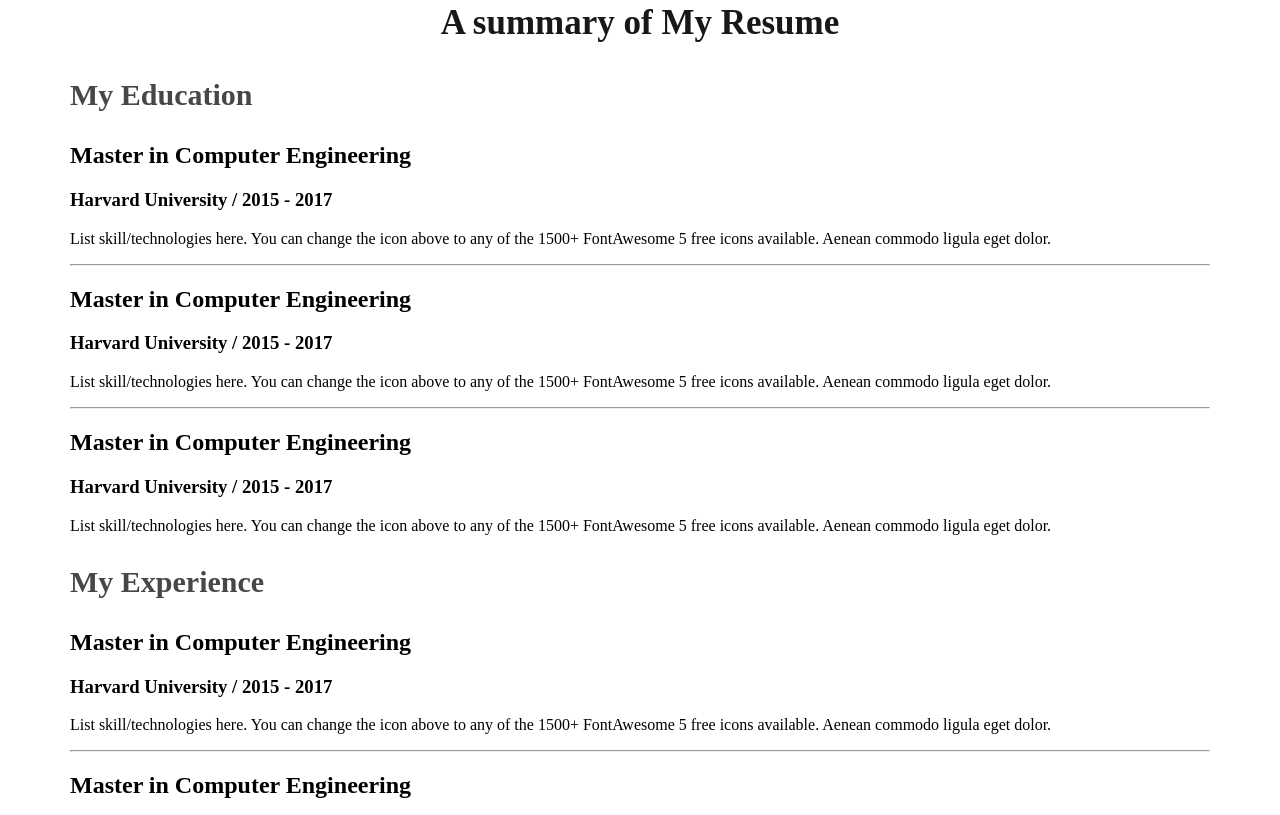
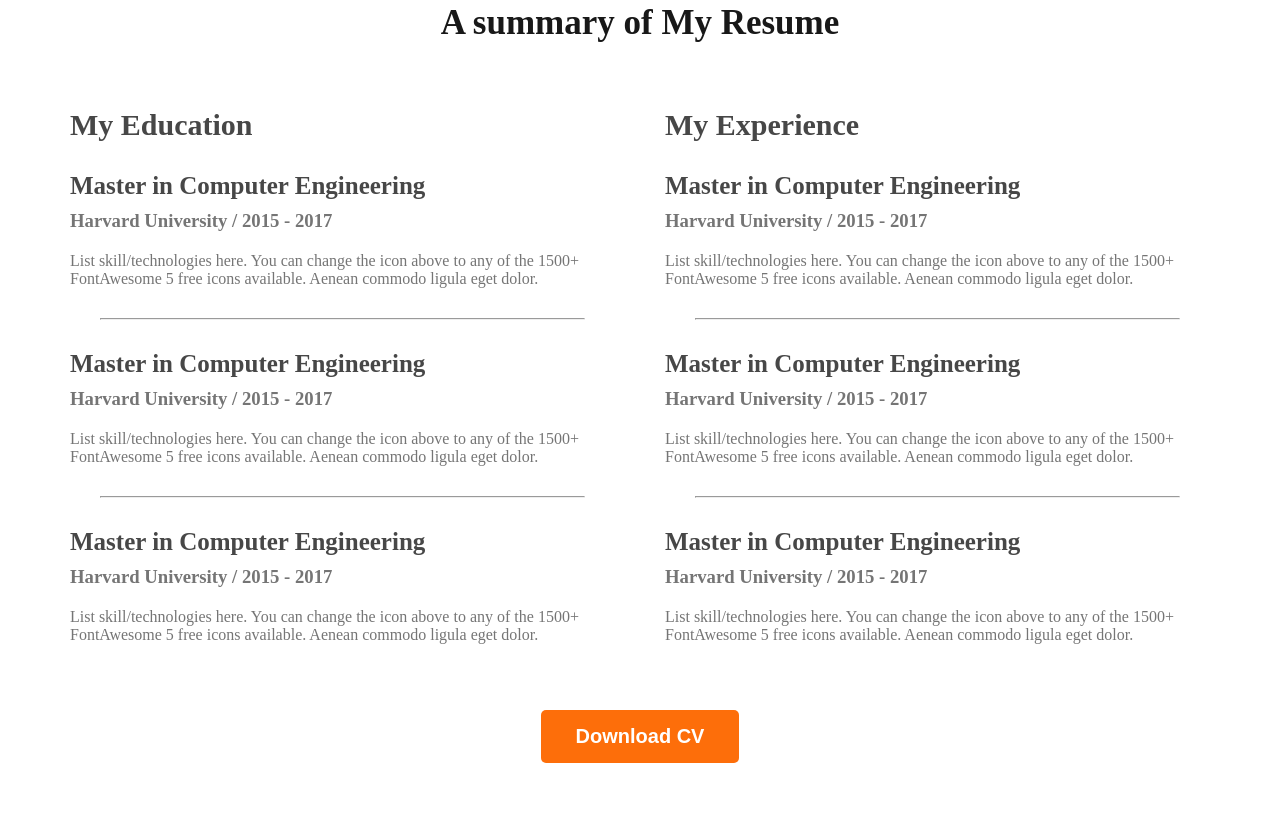
Before and after one commit to sazzadul1205/Web-Dev-Portfolio-1, a plain HTML site: page index.html in a window 1280 px wide. Shown: the part 2285-3100 px from the top of the page. After the commit the page ends 3056 px from the top, so only its background shows below. Drawn offline with Linux system fonts and the light colour scheme.

Commit message:
Finshed the resume section

```diff
--- a/index.html
+++ b/index.html
@@ -88,7 +88,7 @@
         <!--Resume section-->
         <section>
             <h3 class="section-title">A summary of My Resume</h3>
-
+            <div class="resume-container">
             <div class="resume-colum">
                 <h3 class="resume-colum-title">My Education</h3>
 
@@ -137,10 +137,12 @@
                         to any of the 1500+ FontAwesome 5 free icons available. Aenean commodo ligula eget dolor.</p>
                 </div>
             </div>
-
-            </div>
+        </div>
+        <div class="download-CV"><button class="btn-primary">Download CV</button></div>
         </section>
     </main>
-    <footer></footer>
+    <footer>
+
+    </footer>
 </body>
 </html>
--- a/style.css/styles.css
+++ b/style.css/styles.css
@@ -159,7 +159,36 @@ main section {
 
 /* Resume Section styles */
 .resume-colum-title {
-    color:#474747;
+    color: #474747;
     font-size: 30px;
     font-weight: 700;
 }
+
+.resume-container {
+    display: flex;
+    gap: 50px;
+
+}
+.resume-item-instute{
+    margin-bottom: 20px;
+    margin-top: 0px;
+}
+
+.resume-item-description,
+.resume-item-instute {
+    color: #757575;
+}
+
+.resume-item-title {
+    color: #474747;
+    font-size: 25px;
+    font-weight: 700;
+    margin-bottom: 10px;
+}
+.resume-container hr{
+    margin: 30px;
+}
+.download-CV{
+    text-align: center;
+    margin-top: 50px;
+}
```
